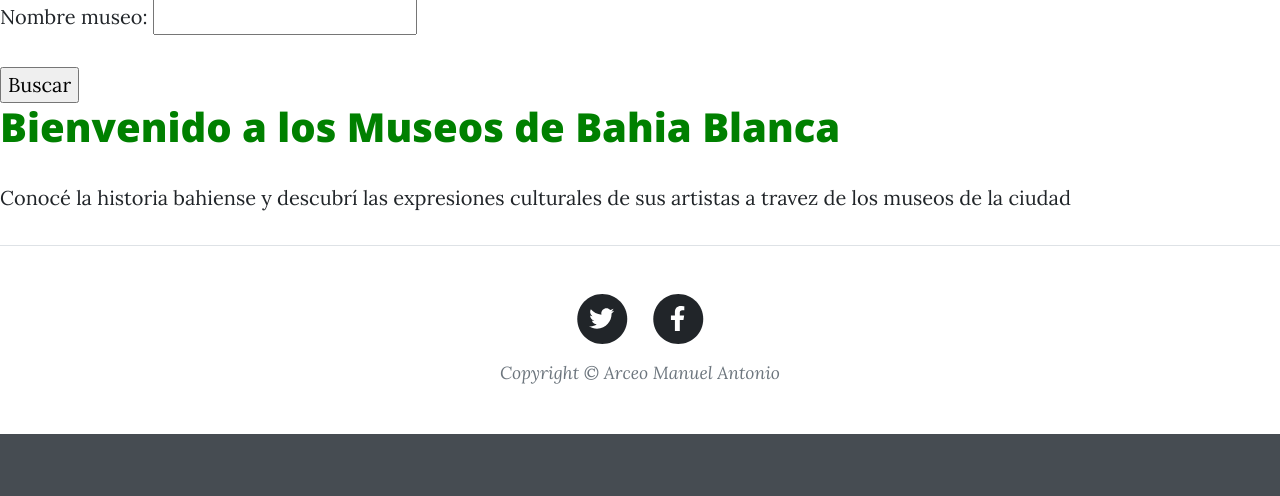
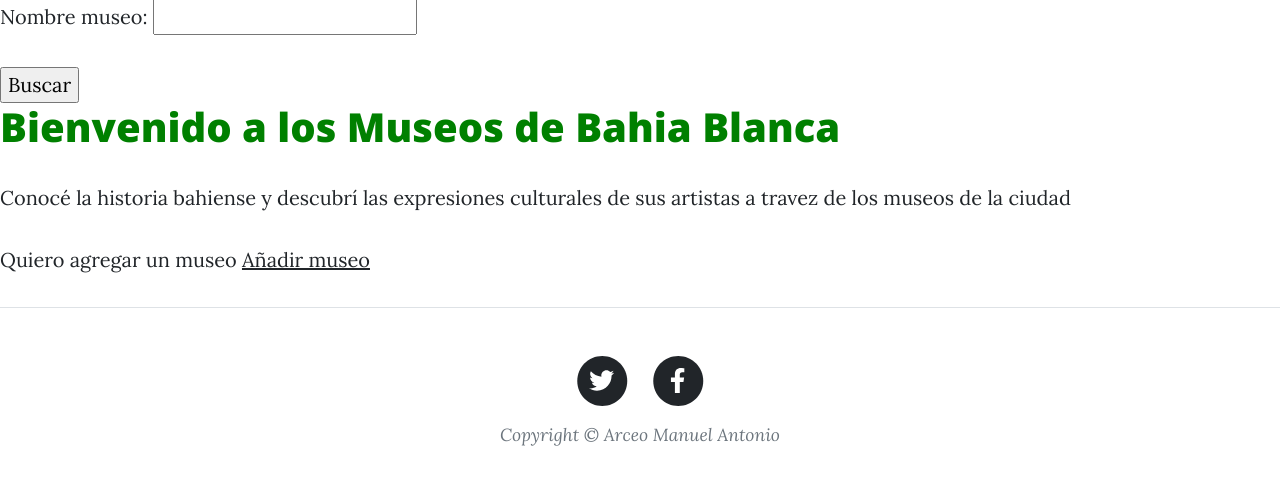
Before and after one commit to Manu-arceo/Entrega1-Arceo, a Django app: page /turismoBahia/museos in a window 1280 px wide. Shown: the part 800-1296 px from the top of the page. Before the commit the page ends 1234 px from the top, so only its background shows below. Run offline with Django 4.2, Linux system fonts and the light colour scheme; the visitor is signed in with stand-in values (Sample User, id 1); data that the repository does not hold is empty; some libraries are stand-ins or nearby versions.

Commit message:
Version: Correcion 3

```diff
--- a/src/turismoBahia/models.py
+++ b/src/turismoBahia/models.py
@@ -8,7 +8,6 @@ class Museos(models.Model):
     nombre = models.CharField(max_length=120)
     direccion = models.CharField(max_length=120)
     entrada = models.CharField(max_length=120)
-    contacto = models.FloatField()
 
     def __str__(self):
         return f"{self.nombre} - {self.direccion}"
--- a/src/turismoBahia/templates/turismoBahia/museos.html
+++ b/src/turismoBahia/templates/turismoBahia/museos.html
@@ -26,6 +26,10 @@
         <p style="color: red"> Entrada: {{museo.entrada}}  </p>
     {% endfor %}
 
+    <p>Quiero agregar un museo
+        <a href="/turismoBahia/museos/crear"> Añadir museo</a>
+    </p>
+
 
 
 {% endblock contenido %}
--- a/src/turismoBahia/views.py
+++ b/src/turismoBahia/views.py
@@ -118,7 +118,7 @@ def parques(request):
 class MuseosCreate(CreateView):
     model = Museos
     success_url = "/turismoBahia/museos"
-    fields = ["nombre","direccion", "entrada","contacto"]
+    fields = ["nombre","direccion", "entrada"]
 
 
 
```
Also changed, not shown: src/turismoBahia/migrations/0002_remove_museos_contacto.py (added).
